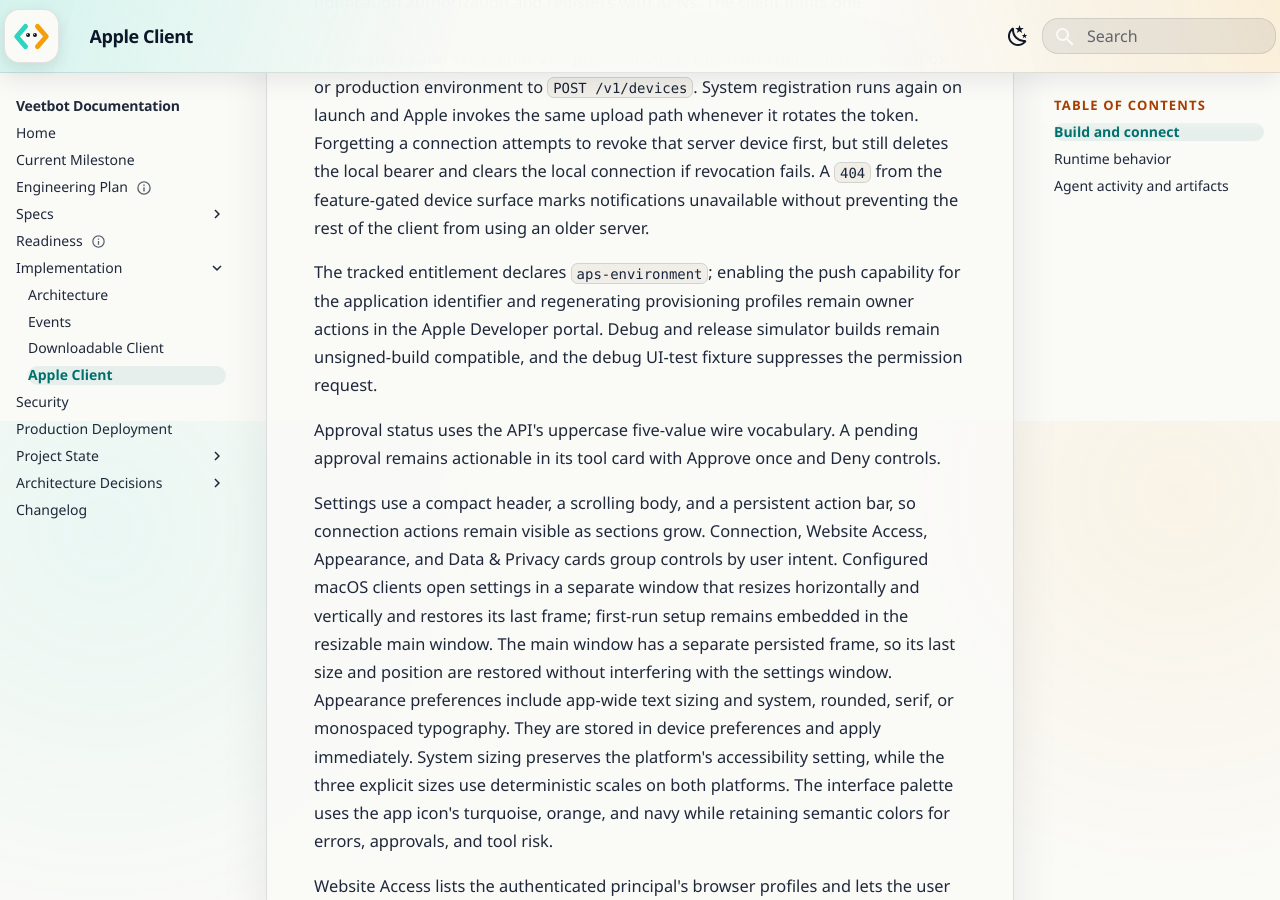
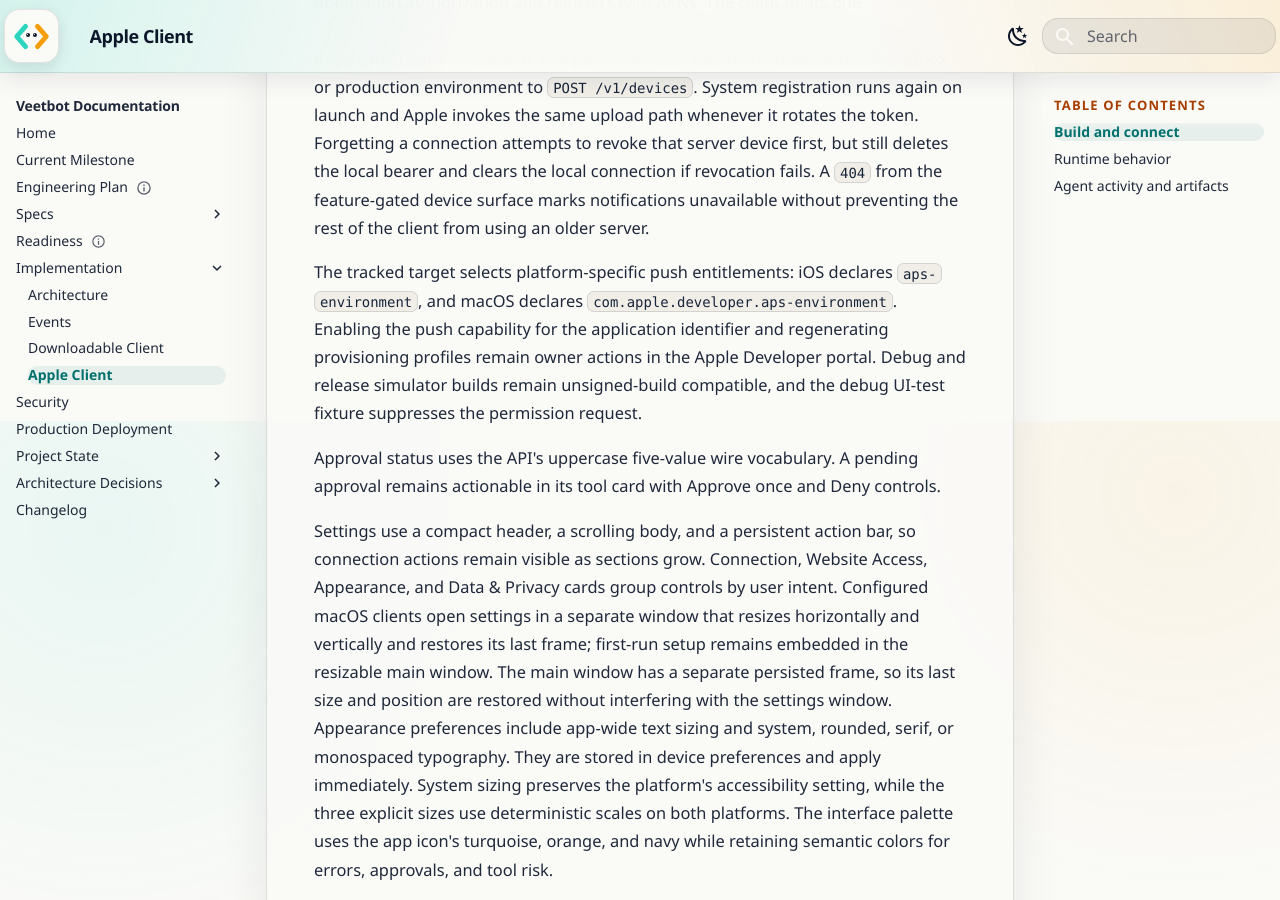
Before and after one commit to avitus/veetbot, an MkDocs documentation site: the page built from docs/apple-client.md, in a window 1280 px wide and 900 px high, scrolled down 1379 px. Built offline with MkDocs 1.6.1 and Material for MkDocs 9.7.7, drawn with Linux system fonts in a browser that asks for light colours.

Commit message:
fix(apple): use macOS APNs entitlement
Reading-Lane: A

```diff
--- a/docs/apple-client.md
+++ b/docs/apple-client.md
@@ -56,10 +56,12 @@ deletes the local bearer and clears the local connection if revocation fails.
 A `404` from the feature-gated device surface marks notifications unavailable
 without preventing the rest of the client from using an older server.
 
-The tracked entitlement declares `aps-environment`; enabling the push capability
-for the application identifier and regenerating provisioning profiles remain
-owner actions in the Apple Developer portal. Debug and release simulator builds
-remain unsigned-build compatible, and the debug UI-test fixture suppresses the
+The tracked target selects platform-specific push entitlements: iOS declares
+`aps-environment`, and macOS declares
+`com.apple.developer.aps-environment`. Enabling the push capability for the
+application identifier and regenerating provisioning profiles remain owner
+actions in the Apple Developer portal. Debug and release simulator builds remain
+unsigned-build compatible, and the debug UI-test fixture suppresses the
 permission request.
 
 Approval status uses the API's uppercase five-value wire vocabulary. A pending
```
Also changed, not shown: clients/apple/README.md (+2 -0 lines), 4 other files.
